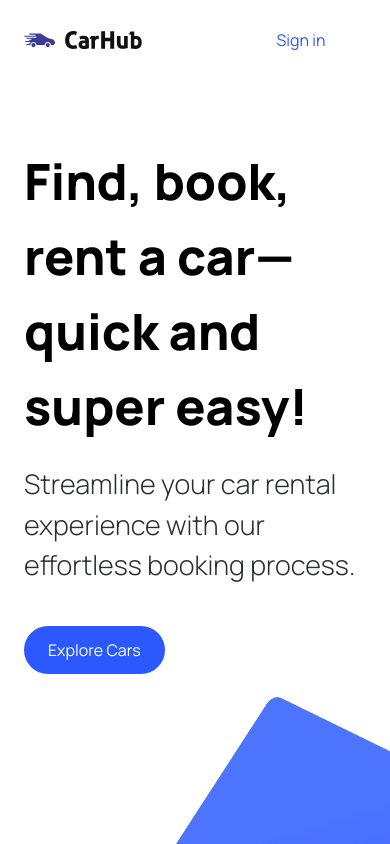
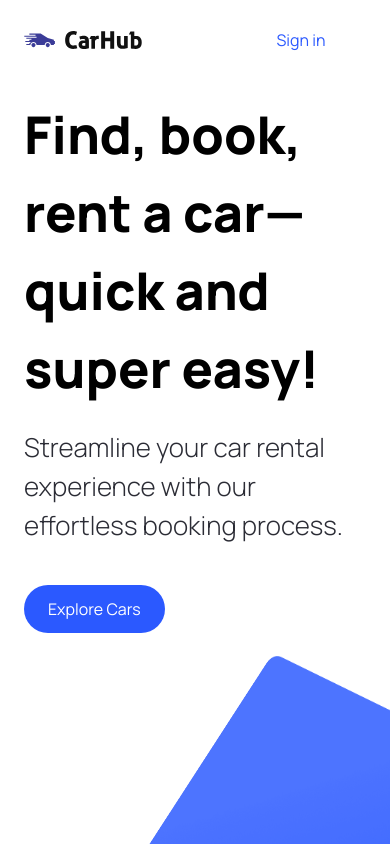
Before and after one commit to gifariarsal/autocanvas, a Next.js app: page / in a window 390 px wide. Shown: the top 844 px of the page. Built offline with nearby package versions, Linux system fonts and the light colour scheme.

Commit message:
style:modify some style in globals.css

```diff
--- a/app/globals.css
+++ b/app/globals.css
@@ -40,27 +40,27 @@
 
 /* START: Hero styles */
 .hero {
-  @apply flex xl:flex-row flex-col gap-5 relative z-0 max-w-[1440px] mx-auto;
+  @apply flex lg:flex-row flex-col gap-5 relative z-0 max-w-[1440px] mx-auto;
 }
 
 .hero__title {
-  @apply 2xl:text-[72px] sm:text-[64px] text-[50px] font-extrabold;
+  @apply 2xl:text-[72px] text-[52px] font-extrabold;
 }
 
 .hero__subtitle {
-  @apply text-[27px] text-black-100 font-light mt-5;
+  @apply text-[26px] text-black-100 font-light mt-5;
 }
 
 .hero__image-container {
-  @apply xl:flex-[1.5] flex justify-end items-end w-full xl:h-screen;
+  @apply lg:flex-[1.5] flex justify-end items-end w-full lg:h-screen;
 }
 
 .hero__image {
-  @apply relative xl:w-full w-[90%] xl:h-full h-[590px] z-0;
+  @apply relative lg:w-full w-[90%] xl:h-full h-[590px] z-0;
 }
 
 .hero__image-overlay {
-  @apply absolute xl:-top-24 xl:-right-1/2 -right-1/4 bg-hero-bg bg-repeat-round -z-10 w-full xl:h-screen h-[590px] overflow-hidden;
+  @apply absolute lg:-right-1/2 -right-1/4 bg-hero-bg bg-repeat-round -z-10 w-full lg:h-screen h-[590px] overflow-hidden;
 }
 
 /* END: Hero styles */
--- a/components/Hero.tsx
+++ b/components/Hero.tsx
@@ -14,7 +14,7 @@ const Hero = () => {
 
   return (
     <div className="hero">
-      <div className="flex-1 pt-36 padding-x">
+      <div className="flex-1 pt-24 padding-x">
         <h1 className="hero__title">
           Find, book, rent a car—quick and super easy!
         </h1>
```
